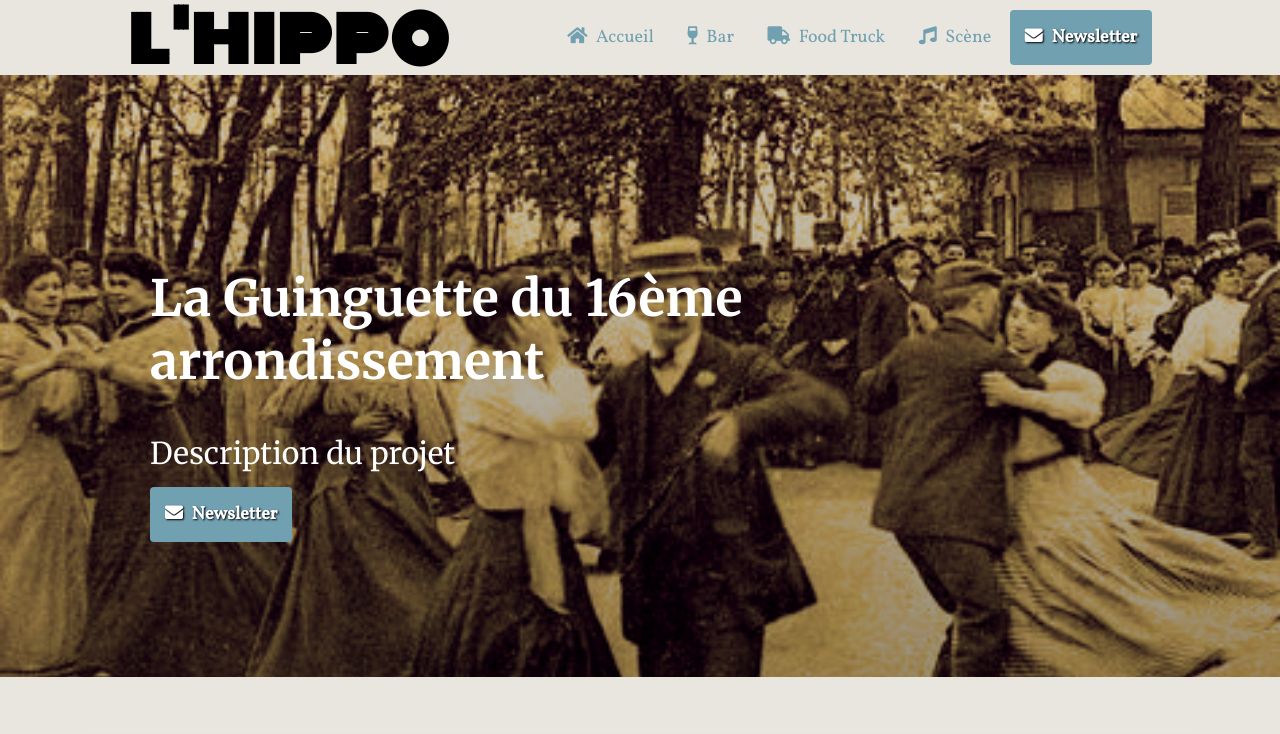
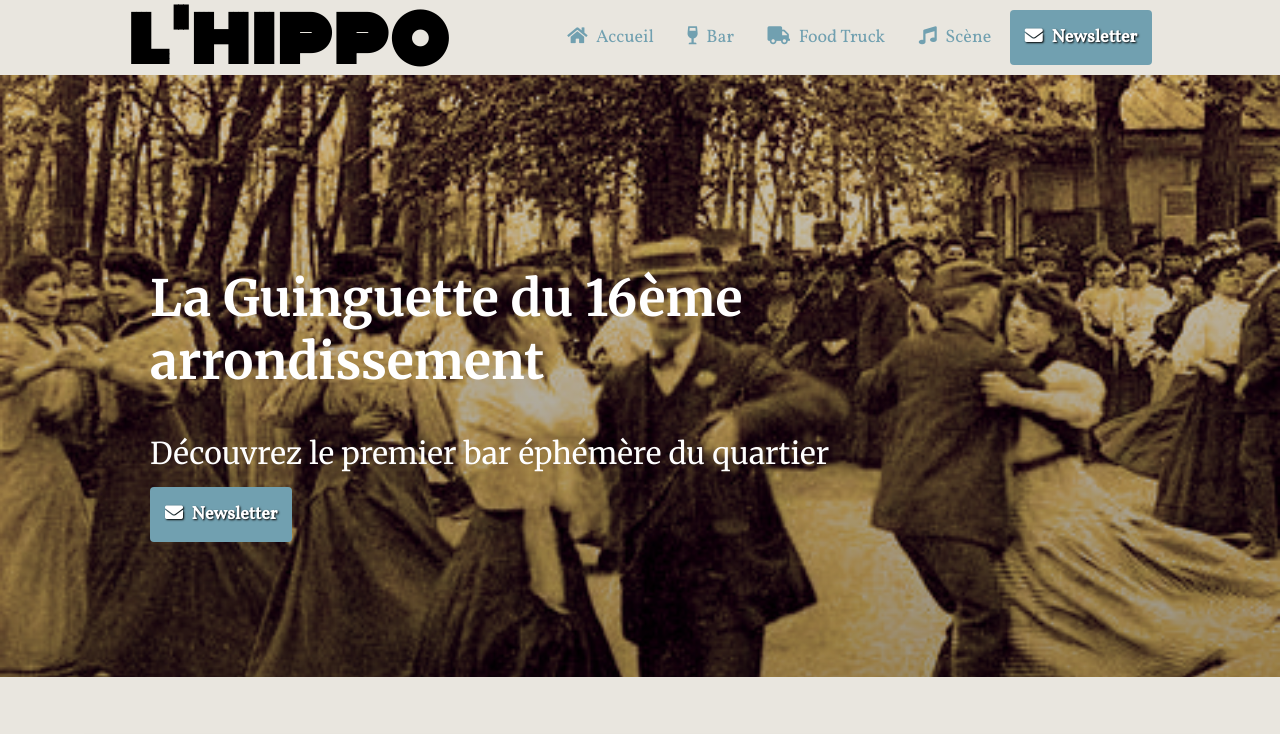
Before and after one commit to hadriengr/landing-page, a plain HTML site: page index.html in a window 1280 px wide. Shown: the top 734 px of the page. Drawn offline with Linux system fonts and the light colour scheme.

Commit message:
Update index.html

```diff
--- a/index.html
+++ b/index.html
@@ -38,7 +38,7 @@
 	<div class="banner" id="top" alt="guinguette">
 		<div class="container">
 			<h2>La Guinguette du 16ème arrondissement</h2>
-			<h3>Description du projet</h3>
+			<h3>Découvrez le premier bar éphémère du quartier</h3>
 			<a class="button" href="https://forms.gle/djnEUyiruwXQ479u9"><i class="fa fa-envelope" style="margin-right: 5px;" aria-hidden="True"></i> Newsletter</a>
 		</div>
 	</div>
```
